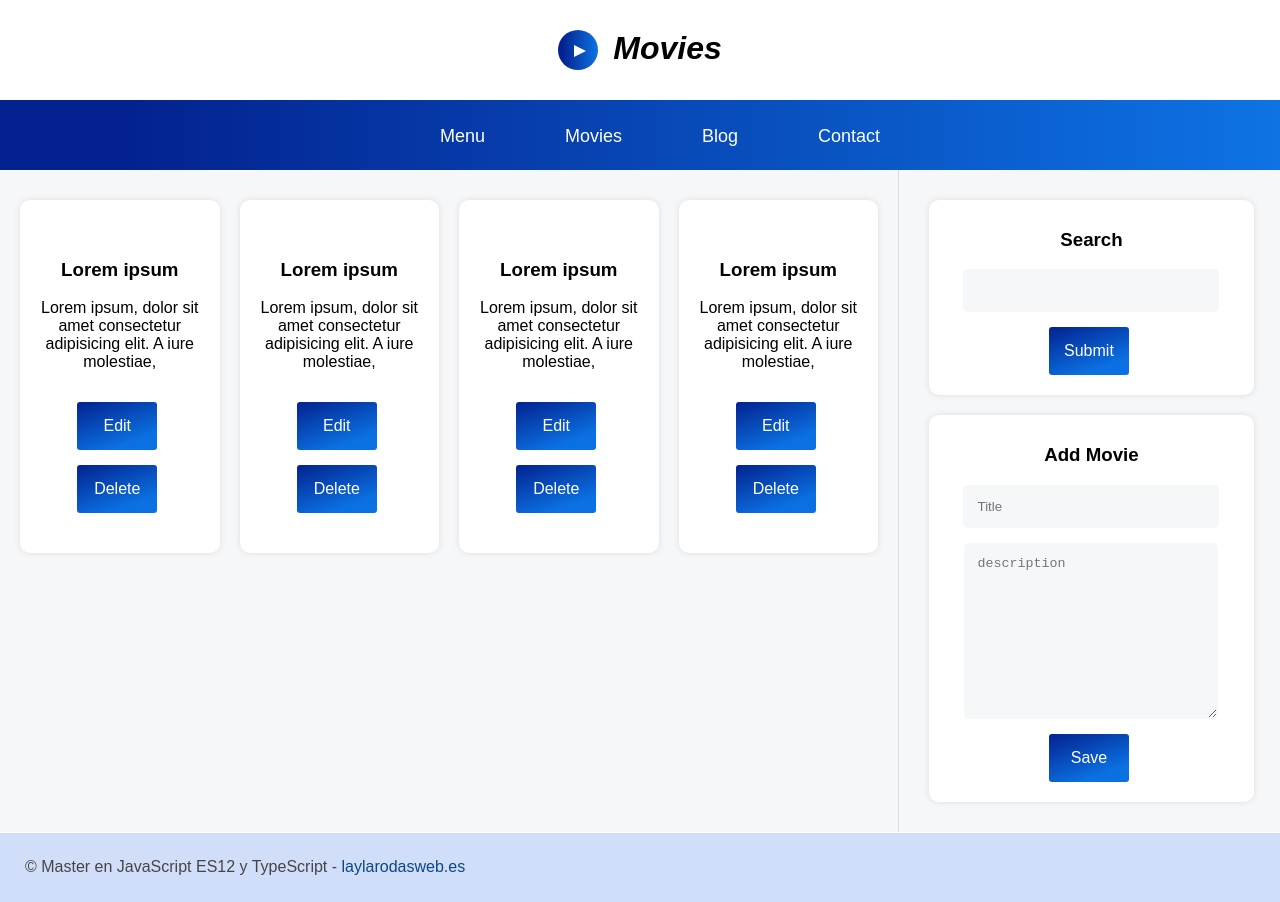
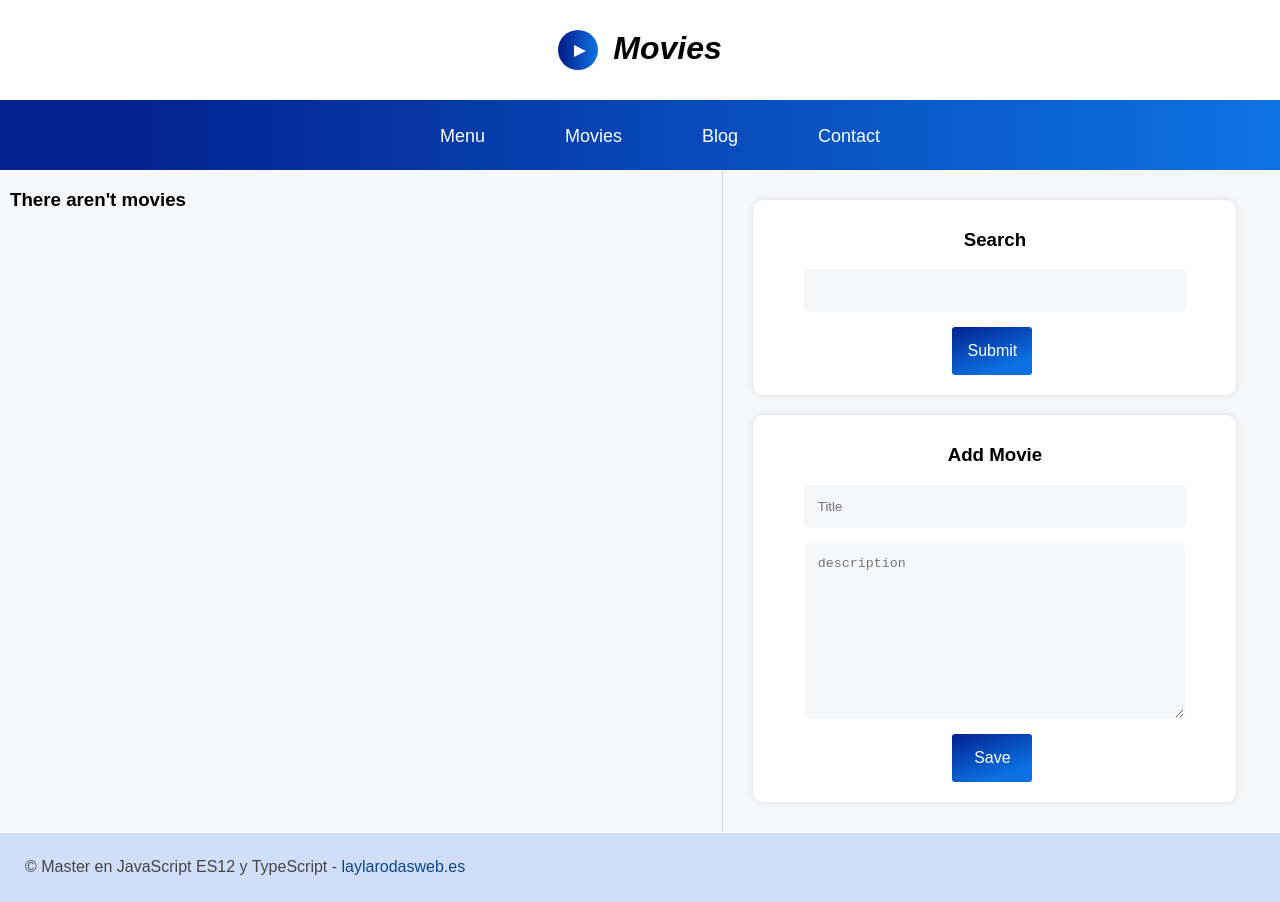
Before and after one commit to laylarodas/app-movies, a React (Vite) app: page / in a window 1280 px wide. Built offline with nearby package versions, Linux system fonts and the light colour scheme.

Commit message:
creacion del componente listado de peliculas

```diff
--- a/src/Components/ListMovies.jsx
+++ b/src/Components/ListMovies.jsx
@@ -1,32 +1,39 @@
-import React from 'react'
+import React, { useEffect, useState } from 'react'
 
 export const ListMovies = () => {
+
+  const [listState, setListState] = useState([]);
+
+  useEffect(() => {
+    console.log("Cargando componente listado de peliculas")
+    getMovies();
+  },[]);
+
+
+  const getMovies = () => {
+    let movies = JSON.parse(localStorage.getItem("movies"));
+
+    setListState(movies);
+
+  }
+
   return (
     <>
-        <article className='movieItem'>
-            <h3 className='title'>Lorem ipsum</h3>
-            <p className='description'>Lorem ipsum, dolor sit amet consectetur adipisicing elit. A iure molestiae,</p>
-            <button className='edit'>Edit</button>
-            <button className='delete'>Delete</button>
-          </article>
-          <article className='movieItem'>
-            <h3 className='title'>Lorem ipsum</h3>
-            <p className='description'>Lorem ipsum, dolor sit amet consectetur adipisicing elit. A iure molestiae,</p>
-            <button className='edit'>Edit</button>
-            <button className='delete'>Delete</button>
-          </article>
-          <article className='movieItem'>
-            <h3 className='title'>Lorem ipsum</h3>
-            <p className='description'>Lorem ipsum, dolor sit amet consectetur adipisicing elit. A iure molestiae,</p>
-            <button className='edit'>Edit</button>
-            <button className='delete'>Delete</button>
-          </article>
-          <article className='movieItem'>
-            <h3 className='title'>Lorem ipsum</h3>
-            <p className='description'>Lorem ipsum, dolor sit amet consectetur adipisicing elit. A iure molestiae,</p>
-            <button className='edit'>Edit</button>
-            <button className='delete'>Delete</button>
-          </article>
+      {listState != null ?
+        listState.map(movie => {
+
+            return (
+              <article key={movie.id} className='movieItem'>
+                <h3 className='title'>{movie.title}</h3>
+                <p className='description'>{movie.description}</p>
+                <button className='edit'>Edit</button>
+                <button className='delete'>Delete</button>
+              </article>
+            )
+        })
+        : <h3>There aren't movies</h3>
+      }
+
     </>
   )
 }
```
